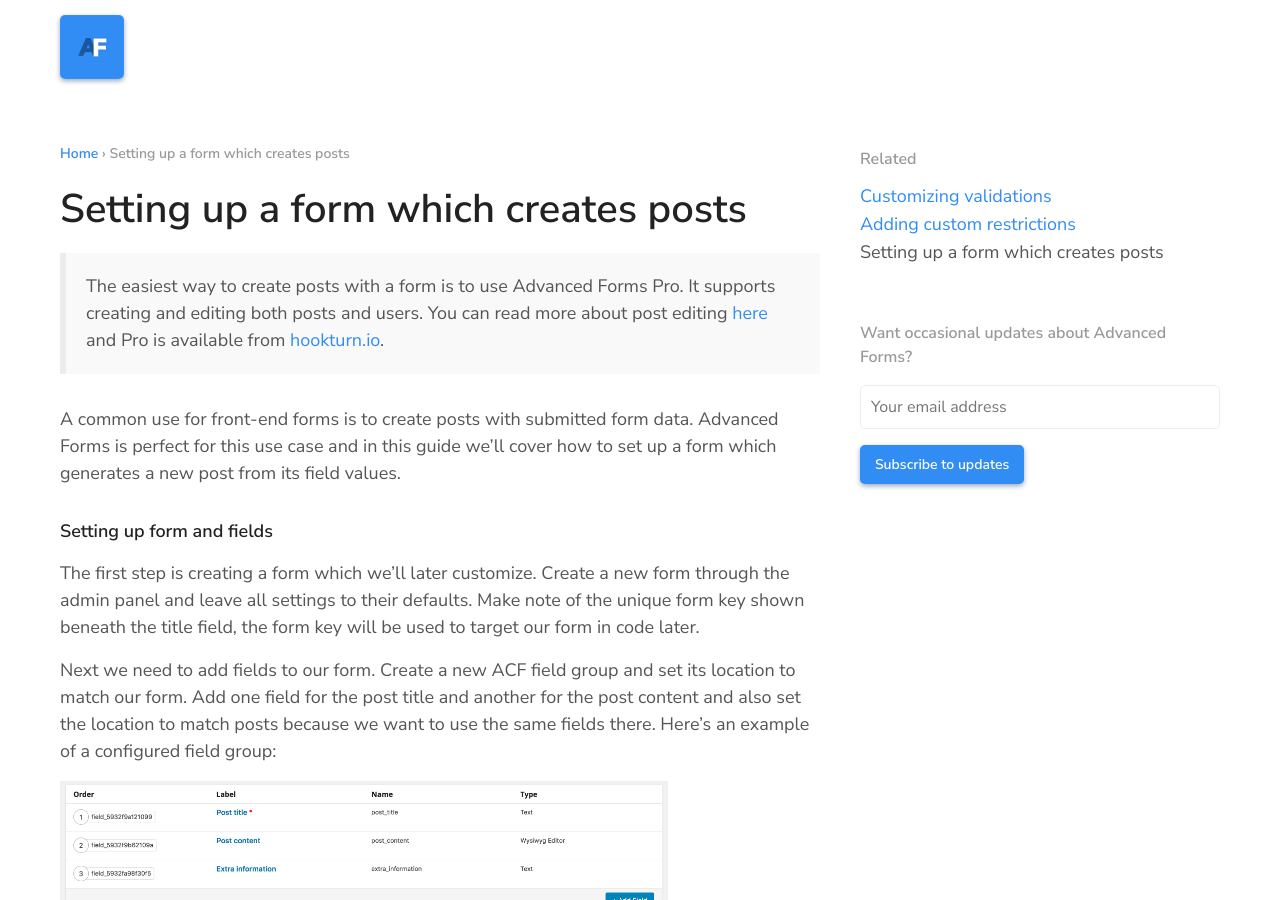
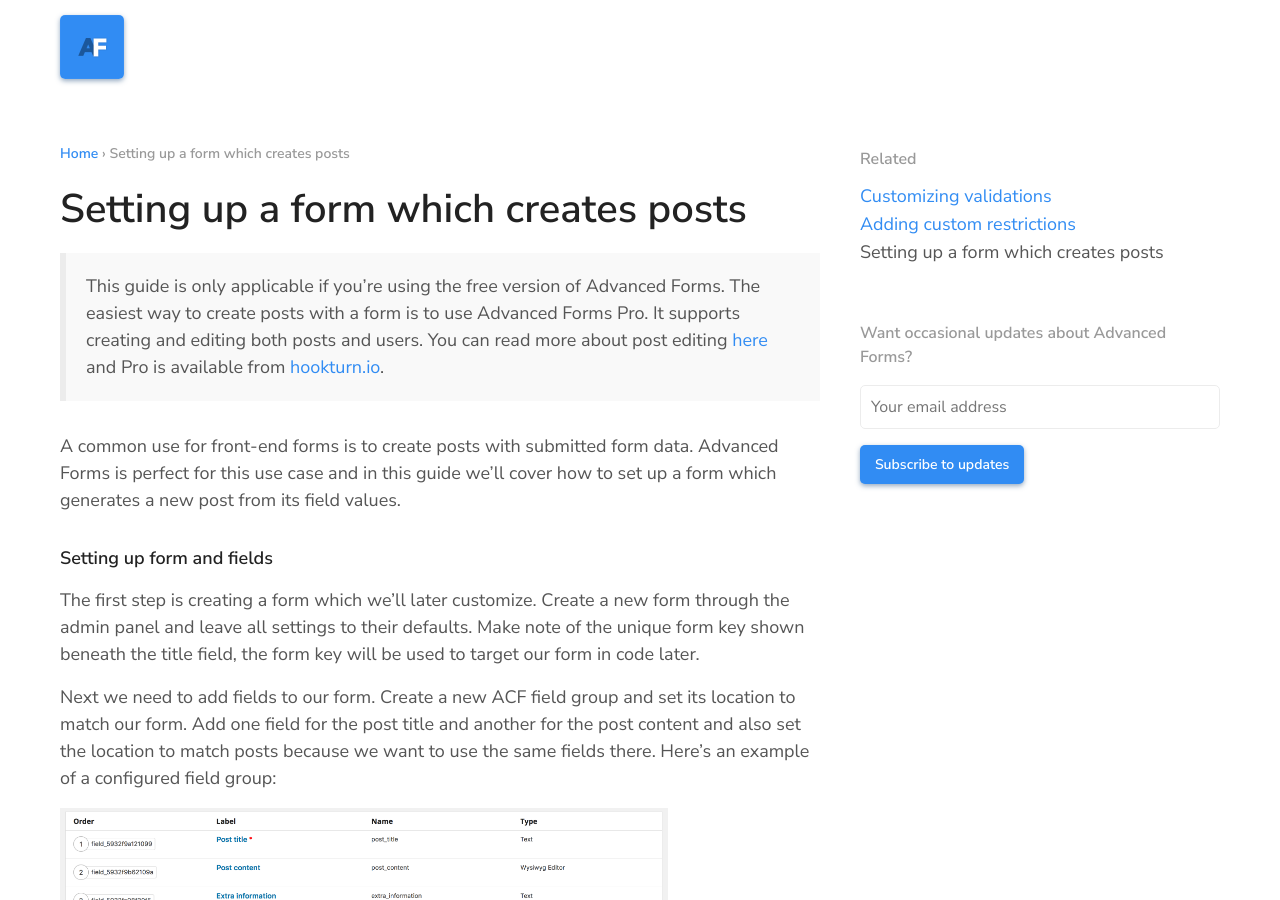
Before and after one commit to advancedforms/advancedforms.github.io, a Jekyll site: the page built from _posts/2017-03-20-setting-up-a-form-to-create-posts.markdown, in a window 1280 px wide and 900 px high. Built offline with Jekyll 4.4.1, drawn with Linux system fonts in a browser that asks for light colours; comment, search, counter and statistics services are not loaded.

Commit message:
Clarified old post creation guide

```diff
--- a/_posts/2017-03-20-setting-up-a-form-to-create-posts.markdown
+++ b/_posts/2017-03-20-setting-up-a-form-to-create-posts.markdown
@@ -5,7 +5,7 @@ date: 2017-03-20 21:00:00 +0100
 categories: guides advanced
 ---
 
-> The easiest way to create posts with a form is to use Advanced Forms Pro. It supports creating and editing both posts and users. You can read more about post editing [here]({% post_url 2018-06-21-creating-and-editing-posts %}) and Pro is available from [hookturn.io](https://hookturn.io/downloads/advanced-forms-pro/).
+> This guide is only applicable if you're using the free version of Advanced Forms. The easiest way to create posts with a form is to use Advanced Forms Pro. It supports creating and editing both posts and users. You can read more about post editing [here]({% post_url 2018-06-21-creating-and-editing-posts %}) and Pro is available from [hookturn.io](https://hookturn.io/downloads/advanced-forms-pro/).
 
 A common use for front-end forms is to create posts with submitted form data. Advanced Forms is perfect for this use case and in this guide we'll cover how to set up a form which generates a new post from its field values.
 
```
